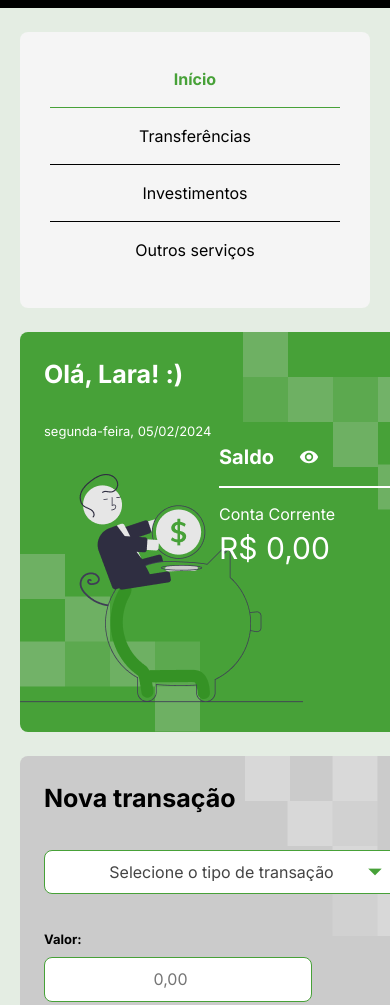
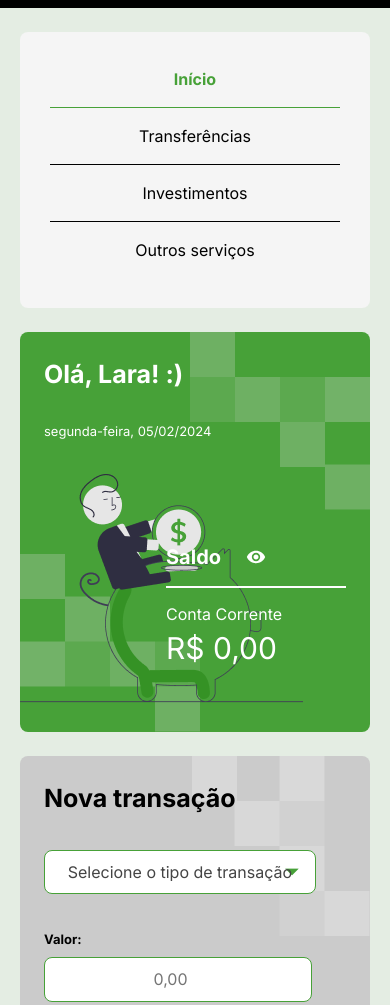
Before and after one commit to laraberns/bytebank-typescript-alura, a plain HTML site: page dist/index.html in a window 390 px wide. Shown: the part 92-1097 px from the top of the page. Drawn offline with Linux system fonts and the light colour scheme.

Commit message:
changing mobile responsivity

```diff
--- a/dist/css/componentes/_nova-transacao.css
+++ b/dist/css/componentes/_nova-transacao.css
@@ -21,4 +21,10 @@
     @media (max-width: 950px) {
         width: 100%;
     }
+
+    @media (max-width: 500px) {
+        & select#tipoTransacao {
+            width: 90%;
+        }
+    }
 }
--- a/dist/css/componentes/_saldo.css
+++ b/dist/css/componentes/_saldo.css
@@ -13,7 +13,7 @@
         padding: 0;
         margin-block: 0 24px;
 
-        & + time {
+        &+time {
             font-size: var(--fonte-t3);
         }
     }
@@ -50,4 +50,11 @@
     @media (max-width: 950px) {
         width: 100%;
     }
+
+    @media (max-width: 500px) {
+
+       .flex{
+        padding-top: 100px;
+       }
+    }
 }
```
